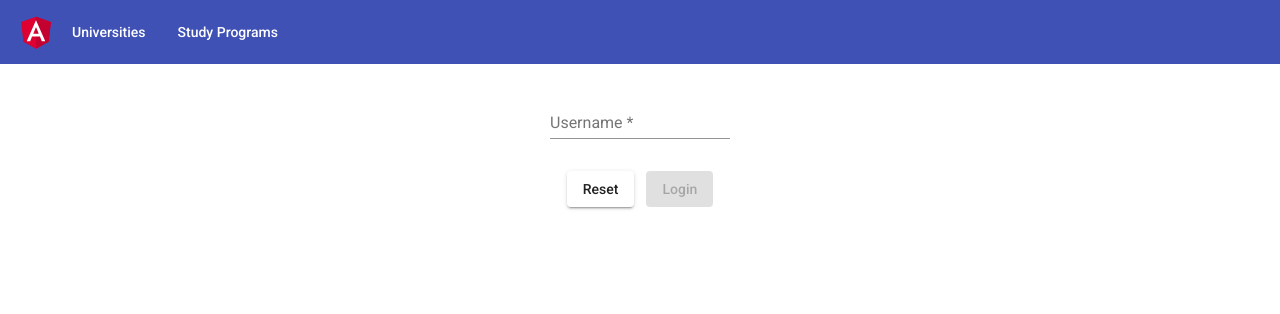
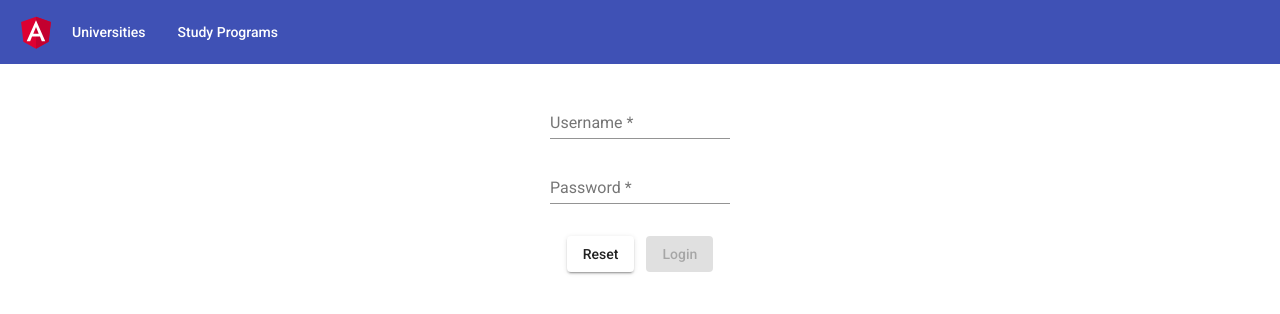
Before and after one commit to rootis/sda-university-front-end, an Angular app: page /login in a window 1280 px wide. Shown: the top 314 px of the page. Built offline with nearby package versions, Linux system fonts and the light colour scheme.

Commit message:
Login password field

```diff
--- a/src/app/components/login/login.component.html
+++ b/src/app/components/login/login.component.html
@@ -1,4 +1,5 @@
 <form [formGroup]="form" class="login-form">
+  <div>
     <mat-form-field>
       <mat-label>Username</mat-label>
       <input
@@ -11,9 +12,28 @@
         At least 3 characters are required
       </mat-error>
       <mat-error *ngIf="username.errors?.required">
-      Title is required
+        Username is required
       </mat-error>
     </mat-form-field>
+  </div>
+  <div>
+    <mat-form-field>
+      <mat-label>Password</mat-label>
+      <input
+        matInput
+        required
+        autocomplete="off"
+        formControlName="password"
+        type="password"
+      />
+      <mat-error *ngIf="username.errors?.minlength">
+        At least 6 characters are required
+      </mat-error>
+      <mat-error *ngIf="username.errors?.required">
+        Password is required
+      </mat-error>
+    </mat-form-field>
+  </div>
   <div>
     <button mat-raised-button>Reset</button>
     <button mat-raised-button color="primary" [disabled]="form.invalid" (click)="login()">Login</button>
--- a/src/app/components/login/login.component.ts
+++ b/src/app/components/login/login.component.ts
@@ -17,6 +17,10 @@ export class LoginComponent implements OnInit {
       username: new FormControl('', [
         Validators.required,
         Validators.minLength(3)
+      ]),
+      password: new FormControl('', [
+        Validators.required,
+        Validators.minLength(6)
       ])
     });
   }
@@ -25,6 +29,10 @@ export class LoginComponent implements OnInit {
     return this.form.get('username');
   }
 
+  get password() {
+    return this.form.get('password');
+  }
+
   login() {
     console.log(this.form.getRawValue());
   }
```
Lines whose indentation alone changed are shown as unchanged.
